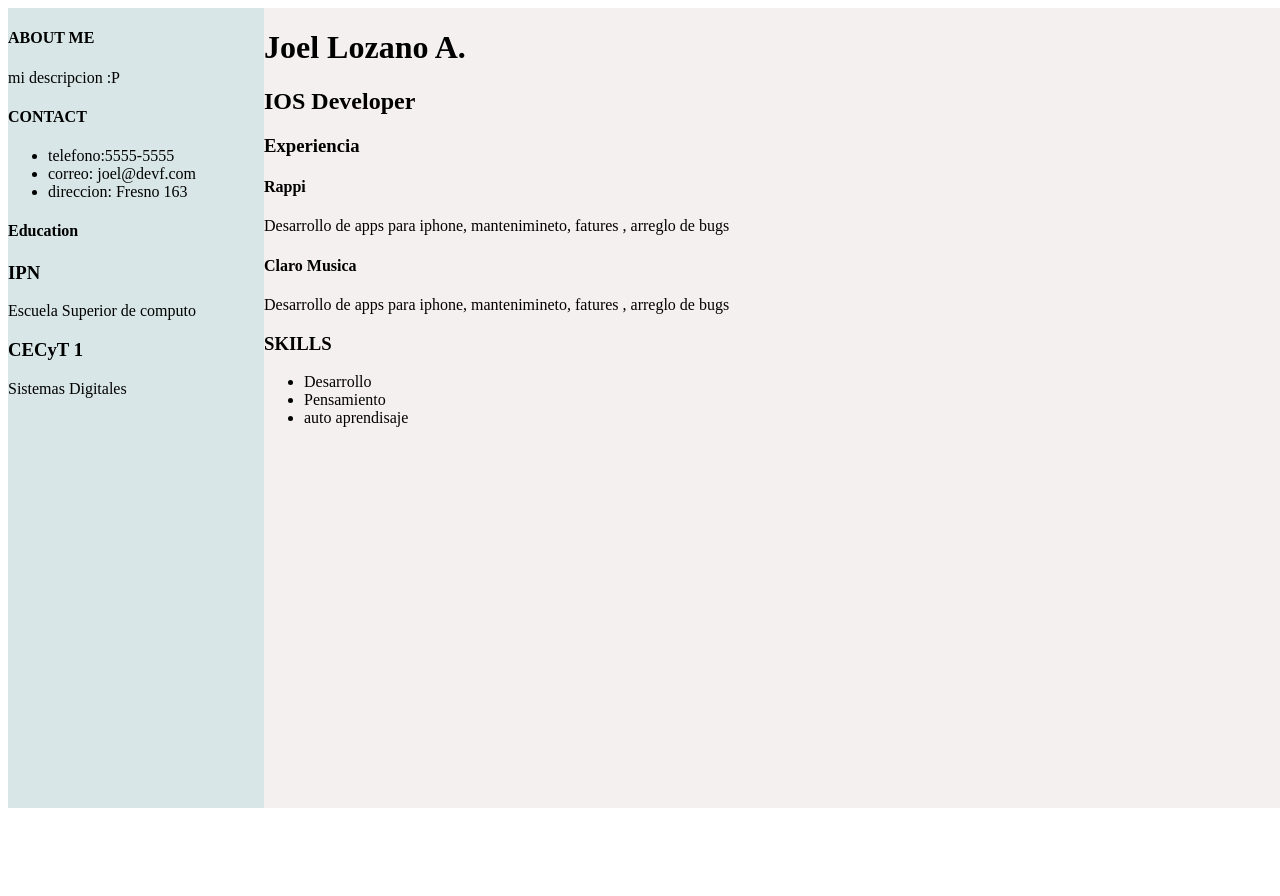
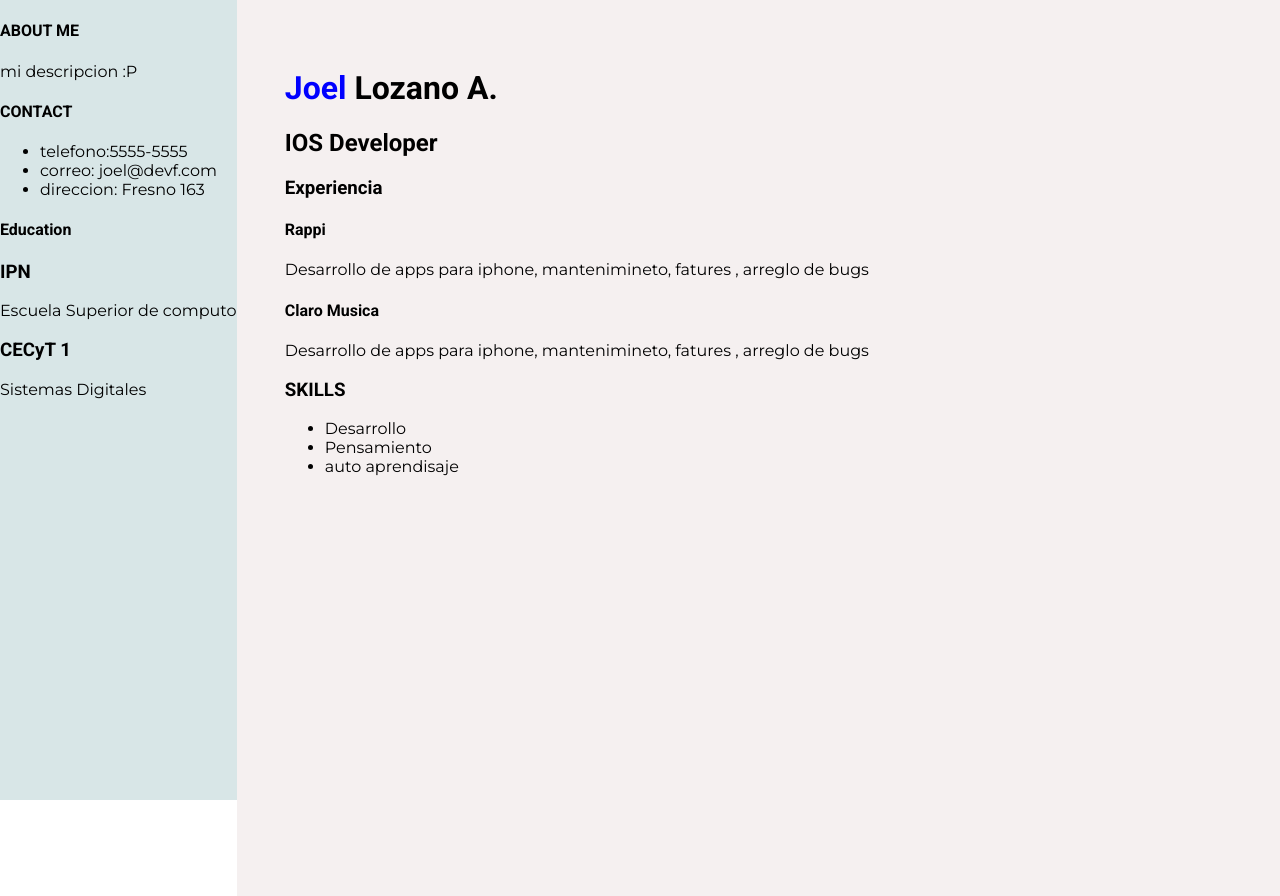
Before and after one commit to joelLozano/devf-master-en-code-g6, a plain HTML site: page Katas/1- Into a la web/Proyectos/Cv/index.html in a window 1280 px wide. Before the commit the page ends 816 px from the top, so only its background shows below. Drawn offline with Linux system fonts and the light colour scheme.

Commit message:
feat: update title

```diff
--- /dev/null
+++ b/Katas/1- Into a la web/Clases/Semana 2/1/Practicas/FuentesHTML/styles.css
@@ -0,0 +1,9 @@
+h2 {
+  font-family: "Roboto", sans-serif;
+  font-weight: 900;
+}
+
+p {
+    font-family: 'Playfair Display', serif;
+    letter-spacing: 1px;
+}
--- a/Katas/1- Into a la web/Proyectos/Cv/index.html
+++ b/Katas/1- Into a la web/Proyectos/Cv/index.html
@@ -4,6 +4,12 @@
     <meta charset="UTF-8" />
     <meta name="viewport" content="width=device-width, initial-scale=1.0" />
     <link rel="stylesheet" href="styles.css" />
+    <link rel="preconnect" href="https://fonts.gstatic.com" />
+    <link
+      href="https://fonts.googleapis.com/css2?family=Playfair+Display:wght@400;500;700;900&family=Roboto:wght@300;500;700;900&display=swap"
+      rel="stylesheet"
+    />
+    <link href="https://fonts.googleapis.com/css2?family=Montserrat:wght@400;500;700;900&family=Roboto:wght@300;500;700;900&display=swap" rel="stylesheet">
     <title>Document</title>
   </head>
   <body>
@@ -11,7 +17,7 @@
       <div class="wrapper1">
         <!-- AQUI EMPIEZA MI CV / INFORMACION  -->
         <header>
-          <h1>Joel Lozano A.</h1>
+          <h1><span>Joel</span> Lozano A.</h1>
           <h2>IOS Developer</h2>
         </header>
 
--- a/Katas/1- Into a la web/Proyectos/Cv/styles.css
+++ b/Katas/1- Into a la web/Proyectos/Cv/styles.css
@@ -1,5 +1,16 @@
 /* estilos generales de etiquetas */
 body {
+  font-family: 'Montserrat', sans-serif;
+  margin: 0;
+}
+
+h1, h2, h3, h4 {
+  font-family: "Roboto", sans-serif;
+  /* font-style: italic; */
+}
+
+h1 span {
+  color: blue;
 }
 
 /* estilos personalizados */
@@ -7,6 +18,7 @@ body {
   width: 80%;
   height: 100%;
   background-color: rgb(245, 240, 240);
+  padding: 48px;
 }
 
 .wrapper2 {
```
Also changed, not shown: Katas/1- Into a la web/Clases/Semana 2/1/Practicas/FuentesHTML/index.html (added, +18 -0 lines), Katas/1- Into a la web/Clases/Semana 2/1/README.md.
